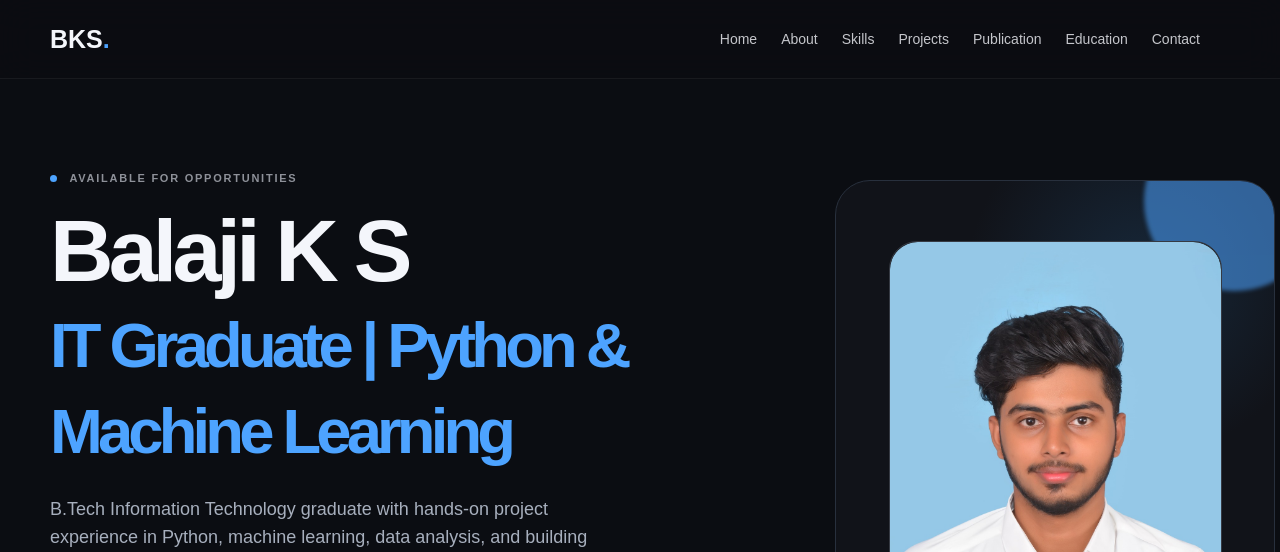
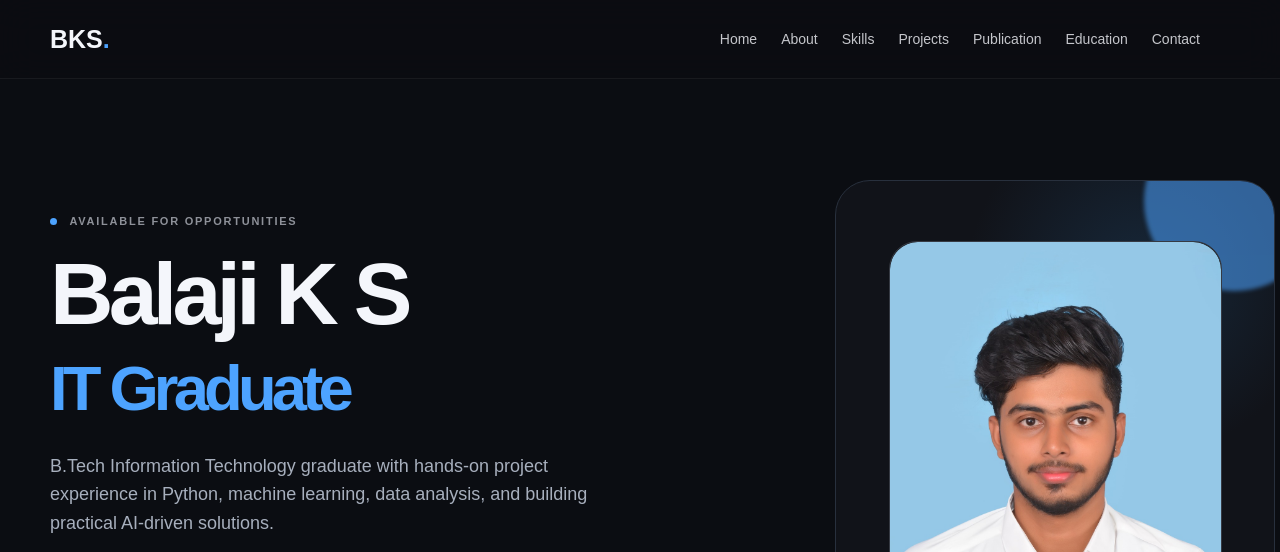
Before and after one commit to k-s-balaji/Portfolio, a plain HTML site: page index.html in a window 1280 px wide. Shown: the top 552 px of the page. Drawn offline with Linux system fonts and the light colour scheme.

Commit message:
Update index

```diff
--- a/index.html
+++ b/index.html
@@ -1452,7 +1452,7 @@ img { max-width:100%; }
 <section class="hero container" id="home">
 <div class="hero-copy reveal">
 <p class="eyebrow"><span class="dot"></span> AVAILABLE FOR OPPORTUNITIES</p>
-<h1>Balaji K S<br/><em>IT Graduate | Python &amp; Machine Learning</em></h1>
+<h1>Balaji K S<br/><em>IT Graduate </em></h1>
 <p class="hero-text">B.Tech Information Technology graduate with hands-on project experience in Python, machine learning, data analysis, and building practical AI-driven solutions.</p>
 <div class="hero-actions">
 <a class="btn btn-primary" href="#projects">View my projects <span>↗</span></a>
```
